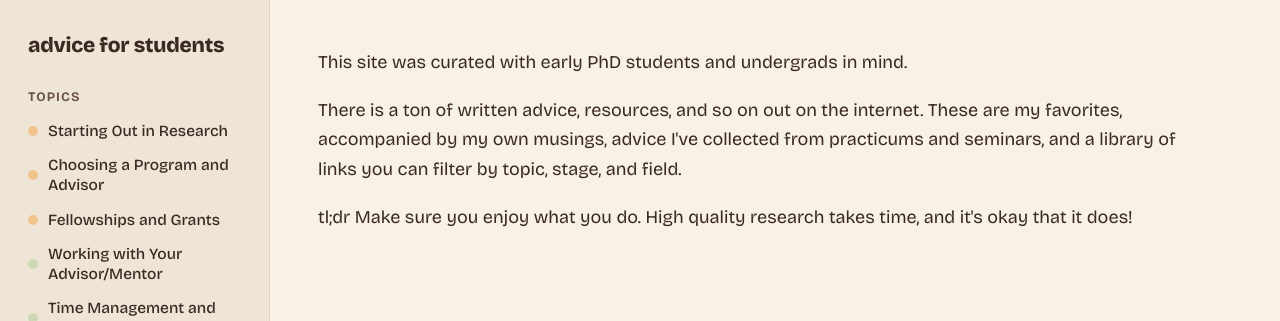
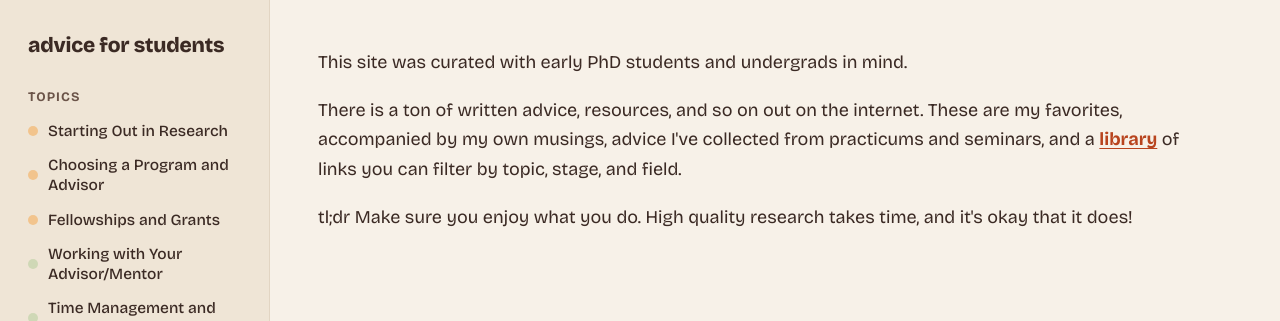
Before and after one commit to merylye/student-advice, a Jekyll site: the page built from index.html, in a window 1280 px wide and 949 px high. Shown: the top 321 px of the window. Built offline with Jekyll 4.4.1, drawn with Linux system fonts in a browser that asks for light colours; part of the change alters nothing that is shown.

```diff
--- a/index.html
+++ b/index.html
@@ -6,7 +6,7 @@ title: Advice for Students
   <div class="wrap">
     <div class="hero-grid">
       <p>This site was curated with early PhD students and undergrads in mind.</p>
-      <p>There is a ton of written advice, resources, and so on out on the internet. These are my favorites, accompanied by my own musings, advice I've collected from practicums and seminars, and a library of links you can filter by topic, stage, and field.</p>
+      <p>There is a ton of written advice, resources, and so on out on the internet. These are my favorites, accompanied by my own musings, advice I've collected from practicums and seminars, and a <a href="{{ '/library/' | relative_url }}">library</a> of links you can filter by topic, stage, and field.</p>
       <p>tl;dr Make sure you enjoy what you do. High quality research takes time, and it's okay that it does!</p>
     </div>
   </div>
```
